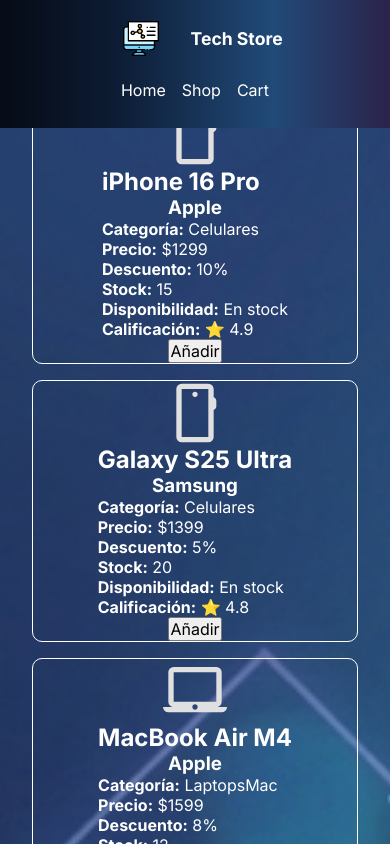
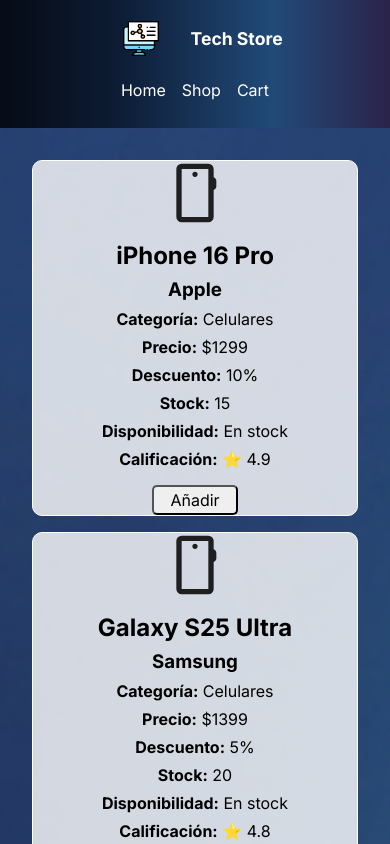
Before and after one commit to eber-dev/Shopping-Cart, a React (Vite) app: page /shop in a window 390 px wide. Shown: the top 844 px of the page. Built offline with nearby package versions, Linux system fonts and the light colour scheme.

Commit message:
Se añadio un media querie para solucionar el problema en moviles de la superposicion del navbar sobre el contenido del catalogo

```diff
--- a/src/pages/Shop.module.css
+++ b/src/pages/Shop.module.css
@@ -22,19 +22,23 @@
     border-radius: 10px;
     flex-direction: column;
     align-items: center;
+    justify-content: center;
+    gap: 1rem;
+    background-color: rgba(255, 255, 255, 0.8);
 }
 
 .carta > img {
     height: 4rem;
     width: auto;
-    filter: invert(1);
 }
 
 .informacion {
     display: flex;
     flex-direction: column;
-    color: white;
+    align-items: center;
+    color: black;
     font-family: 'Inter', sans-serif;
+    gap: 0.5rem;
 }
 
 .informacion > h3 {
@@ -44,8 +48,19 @@
 .agregar {
     font-size: 1rem;
     font-family: 'Inter', sans-serif;
+    padding-inline: 1rem;
+    padding-top: 0.2rem;
+    padding-bottom: 0.2rem;
+    border-radius: 5px;
 }
 
-.agregar :hover {
+.agregar:hover {
     cursor: pointer;
+    transform: scale(1.05);
 }
+
+@media (max-width: 576px) {
+    .caja {
+        margin-top: 8rem;
+    }
+}
```
